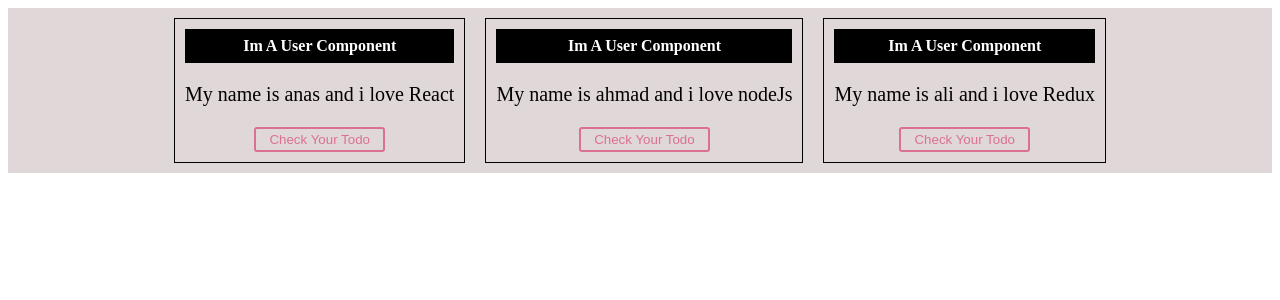
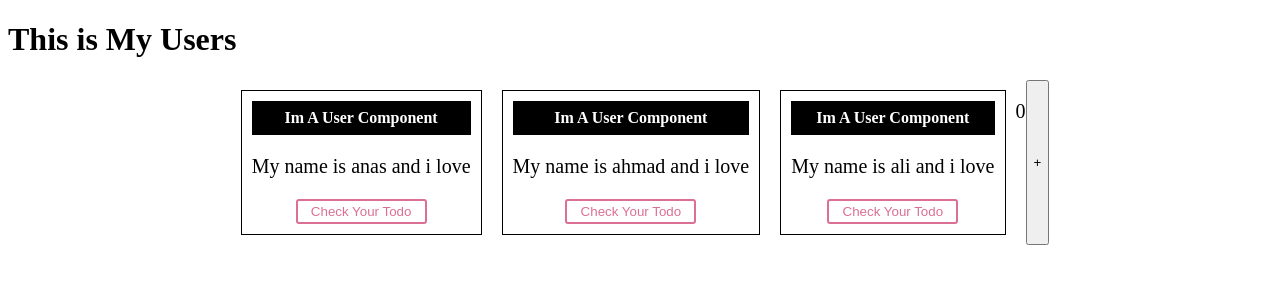
Before and after one commit to anasshahwan/ReactJs-YouTube-Course, a React (Create React App) app: page / in a window 1280 px wide. Shown: the top 300 px of the page. Built offline with nearby package versions, Linux system fonts and the light colour scheme.

Commit message:
Add State To App.js

```diff
--- a/src/App.js
+++ b/src/App.js
@@ -6,6 +6,31 @@ import './App.css'
 import Radium, { StyleRoot } from 'radium';
 
 class App extends Component {
+
+  constructor(props){
+    super(props);
+    this.state = {
+      showUsers:false,
+      showUsersText:"",
+       Users:[
+    {id:1,name:"anas",lang:"React"},
+    {id:2,name:"ahmad",lang:"nodeJs"},
+    {id:3,name:"ali",lang:"PHP"},
+  ],
+  Title:"This is My Users",
+  counter:0,
+    }
+
+
+  }
+
+
+  Increase = ()=> {
+    this.setState({
+      counter:this.state.counter+1,
+      Title:"New Value"
+    })
+  }
   render() {
     const user = {
       name:"anas",
@@ -16,7 +41,6 @@ class App extends Component {
       desc : "this is a awesome!!"
     }
     const myStyle = {
-      backgroundColor : '#e0d8d8',
       fontSize:'20px',
       "@media (max-width:500px)":{
         backgroundColor:"red",
@@ -28,10 +52,13 @@ class App extends Component {
     return (
 
       <StyleRoot>
+        <h1>{this.state.Title}</h1>
       <div className='container'  style={myStyle} >
-        <User name="anas" any="React" info ={user} />
-        <User name="ahmad" any="nodeJs"/>
-        <User name="ali" any="Redux"/>
+        <User name={this.state.Users[0].name} lang={this.state.Users[0].lang}/>
+        <User name={this.state.Users[1].name} lang={this.state.Users[1].lang}/>
+        <User name={this.state.Users[2].name} lang={this.state.Users[2].lang}/>
+        <p>{this.state.counter}</p>
+        <button onClick={this.Increase}>+</button>
       </div>
       </StyleRoot>
 
```
